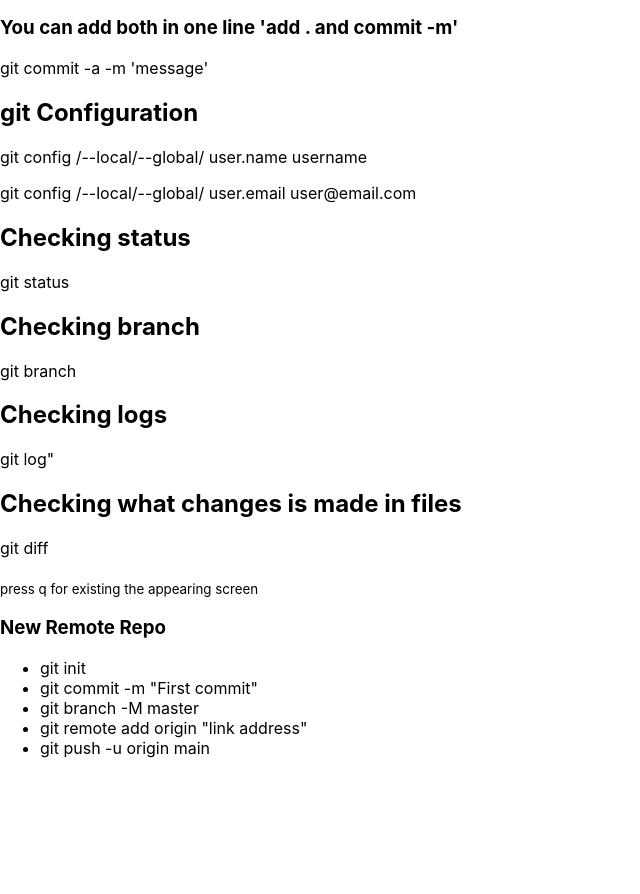
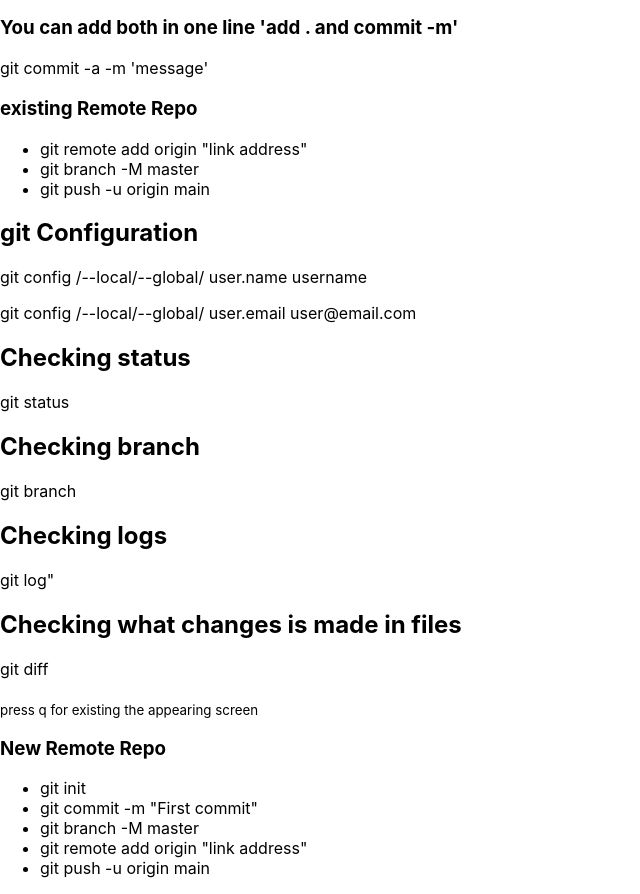
Before and after one commit to imehsans/gitexample, a React (Create React App) app: page / in a window 1280 px wide. Shown: the part 936-1830 px from the top of the page, without its empty margins (0-640 px from the left). Before the commit the page ends 1710 px from the top, so only its background shows below. Built offline with nearby package versions, Linux system fonts and the light colour scheme.

Commit message:
changes in rebasing1 commit

```diff
--- a/src/App.js
+++ b/src/App.js
@@ -35,8 +35,16 @@ function App() {
 					<li>git remote add origin "link address"</li>
 					<li>git push -u origin main</li>
 				</ul>
+
 				<h3>You can add both in one line 'add . and commit -m'</h3>
 				<p>git commit -a -m 'message'</p>
+
+				<h3>existing Remote Repo</h3>
+				<ul>
+					<li>git remote add origin "link address"</li>
+					<li>git branch -M master</li>
+					<li>git push -u origin main</li>
+				</ul>
 			</div>
 			<div className="App">
 				<h2>git Configuration</h2>
```
